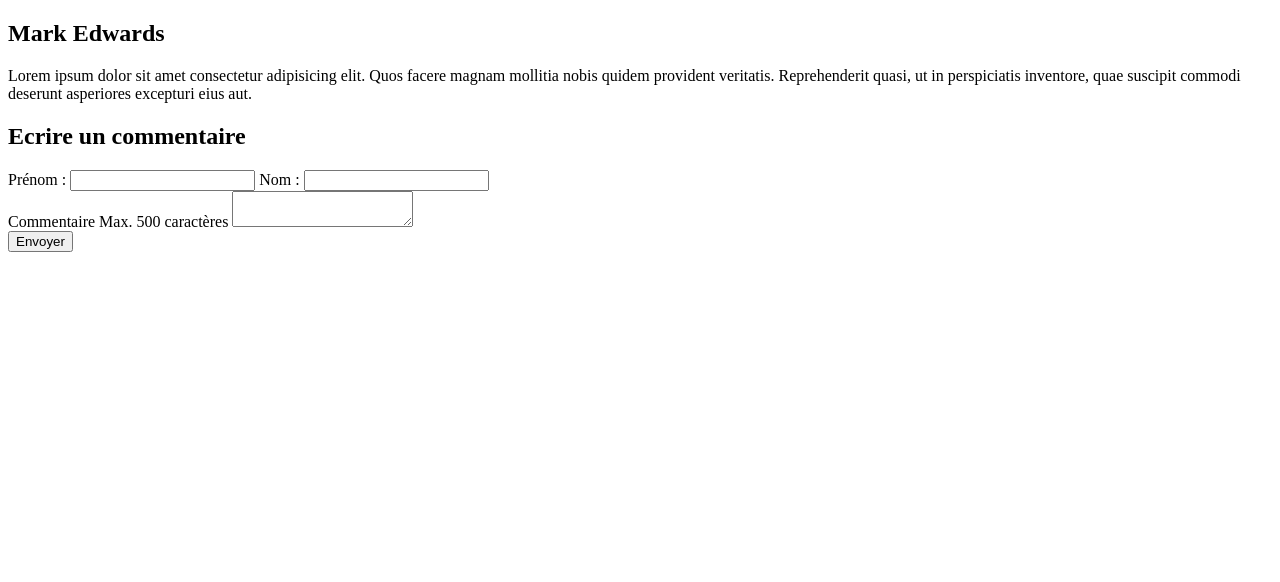
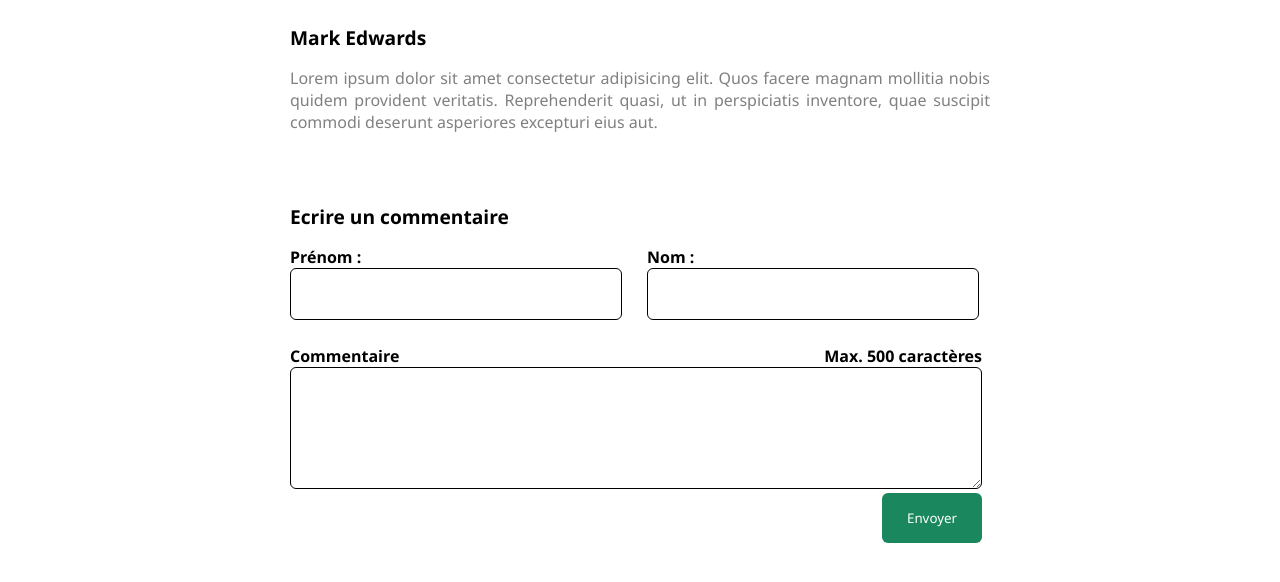
Before and after one commit to Hans-Hybani/Espace-Commentaire, a plain HTML site: page index.html in a window 1280 px wide. Drawn offline with Linux system fonts and the light colour scheme.

Commit message:
Mise en place du style

```diff
--- a/assets/style/style.css
+++ b/assets/style/style.css
@@ -0,0 +1,62 @@
+body{
+        display: flex;
+        justify-content: center;
+}
+label,input,p,button,h2,h1{
+        font-family:'Segoe UI', Tahoma, Geneva, Verdana, sans-serif;
+}
+label{
+        font-weight: bold;
+}
+.main-section{
+        width:700px;
+}
+h1,h2{
+        font-size: 1.2em;
+}
+p{
+        font-weight: lighter;
+        color: gray;
+        text-align: justify;
+}
+.formulair_section{
+        margin-top: 70px;
+}
+input{
+        border-radius:6px;
+        border: 1px solid;
+        height: 40px;
+        width: 320px;
+        padding: 5px;
+        font-size:1.1em;
+}
+form{
+        display: flex;
+        flex-wrap: wrap;
+        justify-content:space-between 20px;
+        gap: 25px;
+}
+.formulair_commentaire_label{
+        display: flex;
+        justify-content: space-between;
+}
+textarea{
+        height: 100px;
+        width: 670px;
+        border-radius: 6px;
+        border: 1px solid black;
+        padding:10px;
+        font-size:1.4em;
+}
+.formulair_commentaire_button{
+        display: flex;
+        justify-content: end;
+}
+.formulair_commentaire_button button{
+        border-radius: 6px;
+        border: 0 solid rgb(26, 135, 95);
+        background: rgb(26, 135, 95);
+        color: #FFF;
+        height: 50px;
+        width: 100px;
+}
--- a/index.html
+++ b/index.html
@@ -3,27 +3,36 @@
 <head>
         <meta charset="UTF-8">
         <meta name="viewport" content="width=device-width, initial-scale=1.0">
+        <link rel="stylesheet" href="./assets/style/style.css">
         <title>Document</title>
 </head>
 <body>
-        <main>
-                <section>
-                        <h1>Mark Edwards</h1>
-                        <p>Lorem ipsum dolor sit amet consectetur adipisicing elit. Quos facere magnam mollitia nobis quidem provident veritatis. Reprehenderit quasi, ut in perspiciatis inventore, quae suscipit commodi deserunt asperiores excepturi eius aut.</p>
-
-                        <h2>Ecrire un commentaire</h2>
+        <section class="main-section">
+                <h1>Mark Edwards</h1>
+                <p>Lorem ipsum dolor sit amet consectetur adipisicing elit. Quos facere magnam mollitia nobis quidem provident veritatis. Reprehenderit quasi, ut in perspiciatis inventore, quae suscipit commodi deserunt asperiores excepturi eius aut.</p>
+                <section class="formulair_section">
+                        <h2  id="titreDuFormulaire">Ecrire un commentaire</h2>
                         <form action="">
-                                <label for="prenom">Prénom :</label>
-                                <input type="text" id="prenom">
-                                <label for="nom">Nom :</label>
-                                <input type="text" id="nom"><br>
-                                <label for="commentaire">Commentaire</label>
-                                <label for="instruction">Max. 500 caractères</label>
-                                <textarea name="" id=""></textarea><br>
-                                <button>Envoyer</button>
-
+                                <div class="formulair_prenom">
+                                        <label for="prenom">Prénom :</label><br>
+                                        <input type="text" id="prenom"><br>
+                                </div>
+                                <div class="formulair_nom">
+                                        <label for="nom">Nom :</label><br>
+                                        <input type="text" id="nom"><br>
+                                </div>
+                                <div class="formulair_commentaire">
+                                        <div class="formulair_commentaire_label">
+                                                <label for="commentaire">Commentaire</label>
+                                                <label for="instruction" class="instruction">Max. 500 caractères</label>
+                                        </div>
+                                        <textarea name="" id=""></textarea><br>
+                                        <div class="formulair_commentaire_button">
+                                                <button id="btt">Envoyer</button>
+                                        </div>
+                                </div>
                         </form>
                 </section>
-        </main>
+        </section>
 </body>
 </html>
```
